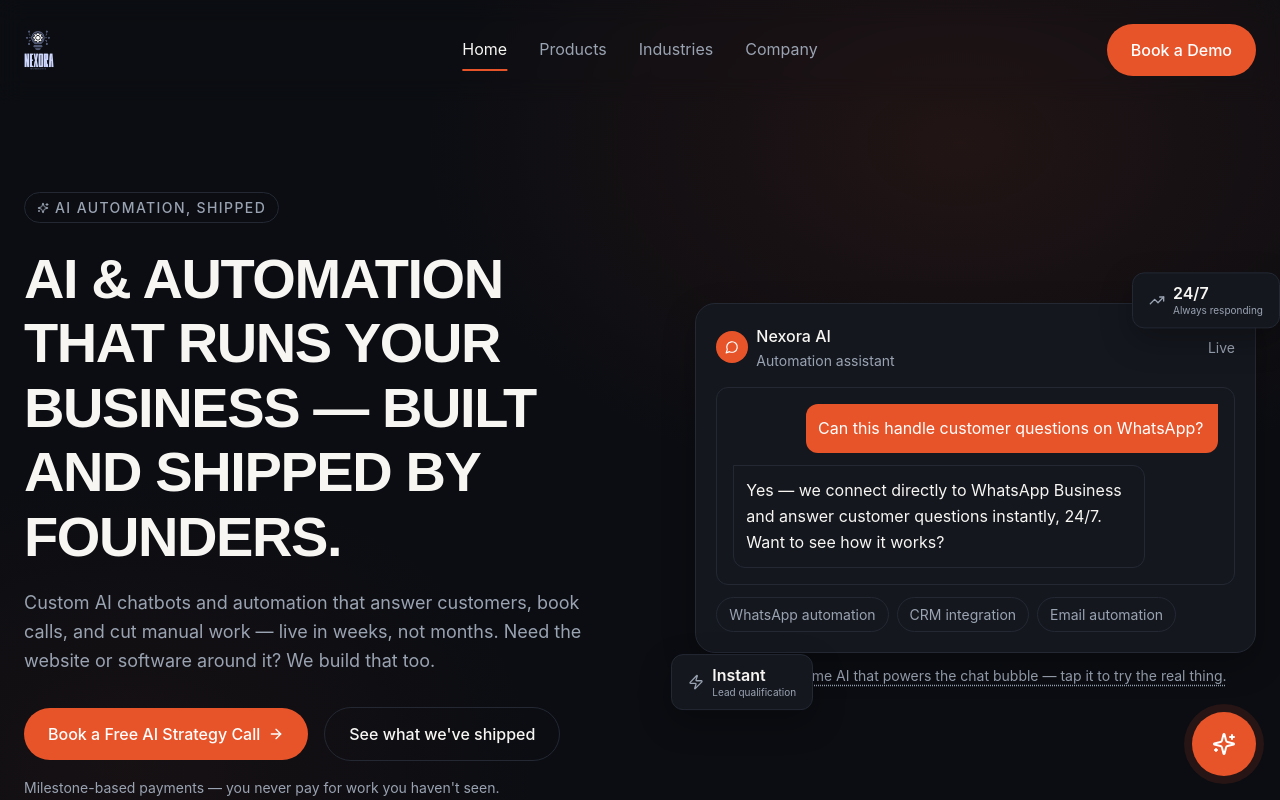
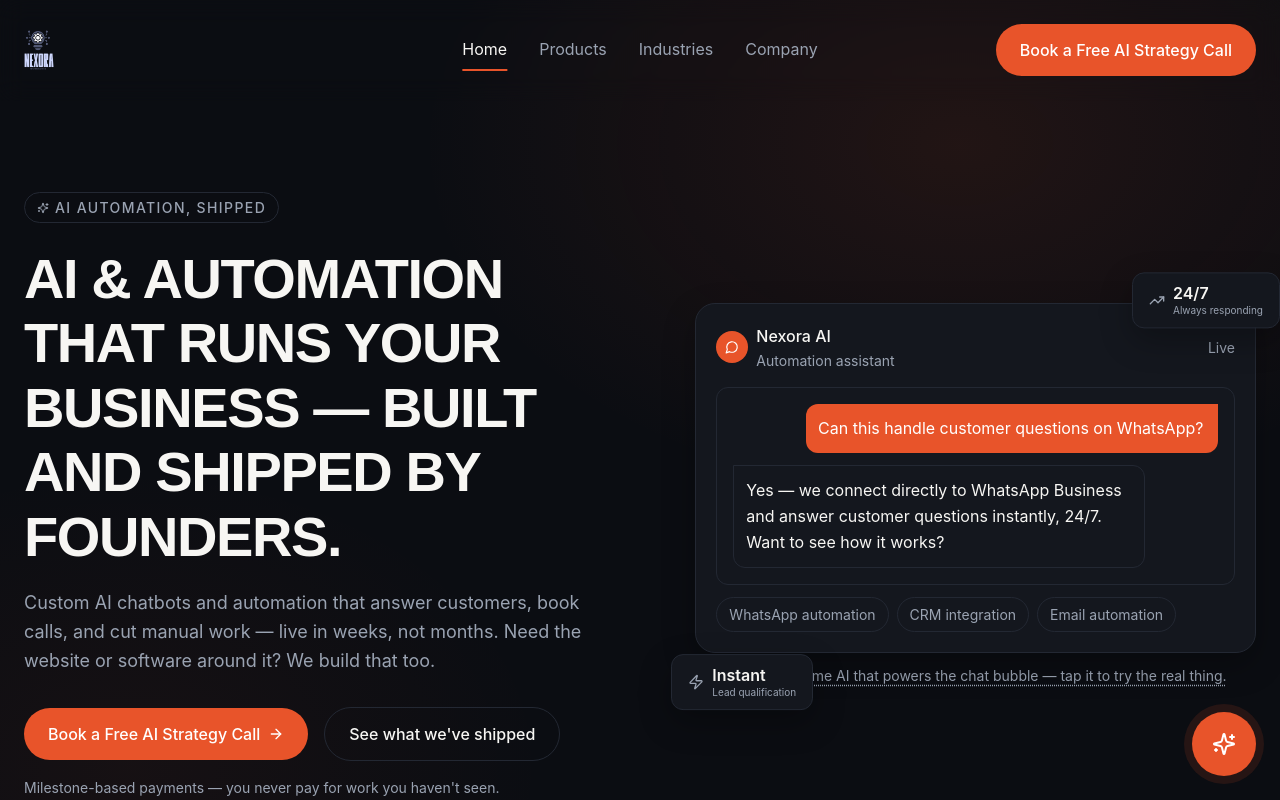
Before and after one commit to abdulhadihasankhan-art/nexora, a Next.js app: page / in a window 1280 px wide. Shown: the top 800 px of the page. Built offline with nearby package versions, Linux system fonts and the light colour scheme.

Commit message:
Update Navbar.tsx

```diff
--- a/components/navigation/Navbar.tsx
+++ b/components/navigation/Navbar.tsx
@@ -7,7 +7,7 @@
 import { usePathname } from "next/navigation";
 import { motion, AnimatePresence } from "framer-motion";
 import { Menu, X } from "lucide-react";
-import { NAV_LINKS, CALENDAR_URL } from "@/lib/constants";
+import { NAV_LINKS, CALENDAR_URL, CTA_LABEL } from "@/lib/constants";
 
 const EASE = [0.16, 1, 0.3, 1] as const;
 
@@ -15,7 +15,7 @@
   const [scrolled, setScrolled] = useState(false);
   const [progress, setProgress] = useState(0);
   const [menuOpen, setMenuOpen] = useState(false);
-  // Theme toggle removed — site is permanently dark with white text.
+  // Theme toggle removed site is permanently dark with white text.
   const pathname = usePathname();
 
   const menuRef = useRef<HTMLDivElement>(null);
@@ -24,7 +24,7 @@
   const ticking = useRef(false);
 
   // Single rAF-throttled scroll handler drives both the scrolled state
-  // and the progress bar — avoids two listeners doing redundant work.
+  // and the progress bar avoids two listeners doing redundant work.
   useEffect(() => {
     const onScroll = () => {
       if (ticking.current) return;
@@ -102,7 +102,7 @@
           animate={{ paddingTop: scrolled ? 14 : 24, paddingBottom: scrolled ? 14 : 24 }}
           transition={{ duration: 0.3, ease: EASE }}
         >
-          {/* Logo — always the fixed left anchor of the header row */}
+          {/* Logo always the fixed left anchor of the header row */}
           <Link href="/" aria-label="Nexora home" className="flex items-center">
             <Image
               src="/logo/nexora-mark.png"
@@ -147,7 +147,7 @@
               rel="noopener noreferrer"
               className="btn-primary focus-visible-ring"
             >
-              Book a Demo
+              {CTA_LABEL}
             </a>
           </div>
 
@@ -161,7 +161,7 @@
       {/*
         FIX: this button previously lived inside <nav>, which creates its
         own stacking context at z-50. A z-index set on a child only competes
-        within that context — it does NOT out-rank a sibling element outside
+        within that context it does NOT out-rank a sibling element outside
         <nav> that has a higher z-index (the overlay, z-[60]). That mismatch
         is why the close icon visually disappeared once the overlay mounted.
         Rendering the button as a top-level fixed element with z-[100],
@@ -254,7 +254,7 @@
               animate={{ opacity: 1, y: 0 }}
               transition={{ duration: 0.35, delay: 0.05 + NAV_LINKS.length * 0.05, ease: EASE }}
             >
-              Book a Demo
+              {CTA_LABEL}
             </motion.a>
           </motion.div>
         )}
```
